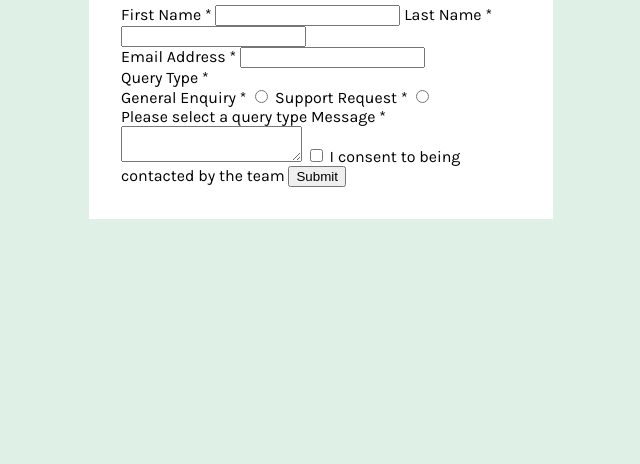
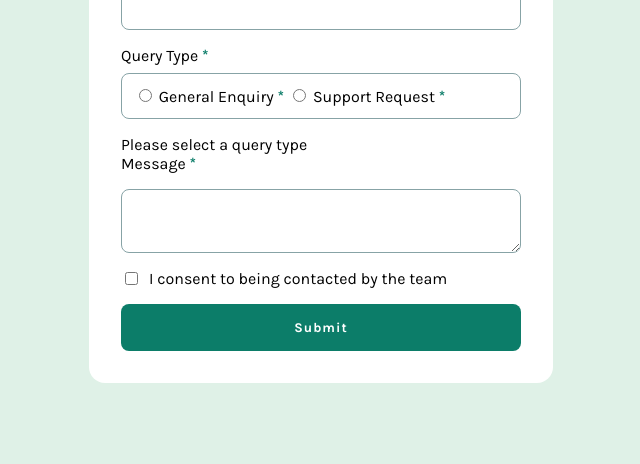
Before and after one commit to mbaldwinr/python_web, a plain HTML site: page Semana03/dia01-01-css-product-form/index.html in a window 1280 px wide. Shown: the part 352-816 px from the top of the page, without its empty margins (319-959 px from the left). Drawn offline with Linux system fonts and the light colour scheme.

Commit message:
final_clase reporte

```diff
--- a/Semana03/dia01-01-css-product-form/index.html
+++ b/Semana03/dia01-01-css-product-form/index.html
@@ -35,14 +35,16 @@
 <div>
 Query Type <span class="required">*</span>
 
-<div class="row">
-<label >General Enquiry  <span class="required">*</span>
-    <input type="radio" name="query_type">
+<div class="row query-type">
+<label > <input type="radio" name="query_type">
+    General Enquiry  <span class="required">*</span>
+
 </label>
 
 
-<label >Support Request <span class="required">*</span>
-    <input type="radio" name="query_type">
+<label > <input type="radio" name="query_type">
+    Support Request <span class="required">*</span>
+
 </label>
 </div>
 </div>
@@ -55,7 +57,7 @@ Query Type <span class="required">*</span>
 </label>
 
 
-<label >
+<label class="flex">
     <input type="checkbox">
     I consent to being contacted by the team
 </label>
--- a/Semana03/dia01-01-css-product-form/styles.css
+++ b/Semana03/dia01-01-css-product-form/styles.css
@@ -12,10 +12,12 @@ body {
     height: 100dvh;
 
 
+
 }
 
-.h1{
+h1{
     margin: 0;
+
 }
 
 .required {
@@ -26,5 +28,77 @@ body {
     background-color: white;
     width: 400px;
     padding: 32px;
+    border-radius: 16px;
 
 }
+
+.contact-form h1 {
+    color: hsl(187, 24%, 22%);
+    margin-bottom: 32px;
+}
+
+label{
+
+    display: block;
+    margin-bottom: 16px;
+}
+
+label input[type=text],
+label input[type=email],
+label textarea{
+    display: flex;
+    margin-bottom: 16px;
+    margin-top: 16px;
+    width: 100%;
+    border: 1px solid hsl(186, 15%, 59%);
+    border-radius: 8px;
+    padding: 16px;
+    box-sizing: border-box;
+}
+
+.row {
+
+    display: grid;
+    grid-template-columns: 1fr 1fr;
+    gap: 16px;
+
+}
+
+input[type=submit]{
+    width: 100%;
+    border: none;
+    background-color:  hsl(169, 82%, 27%);
+    color: white;
+    padding: 16px;
+    border-radius: 8px;
+    font-weight: 700;
+    letter-spacing: 1px;
+    font-family: inherit;
+
+}
+
+.required{
+    color: hsl(169, 82%, 27%);
+    font-weight: 700;
+}
+
+.query-type{
+    border: 1px solid hsl(186, 15%, 59%);
+    display: flex;
+    justify-content: flex-start;
+    align-items: center;
+    gap: 4px;
+    padding: 12px;
+    margin-top: 8px ;
+    border-radius:  8px ;
+    margin-bottom: 16px;
+}
+
+.query-type label{
+    margin-bottom: 0;
+}
+
+.flex{
+    display: flex;
+    gap: 8px;
+}
```
